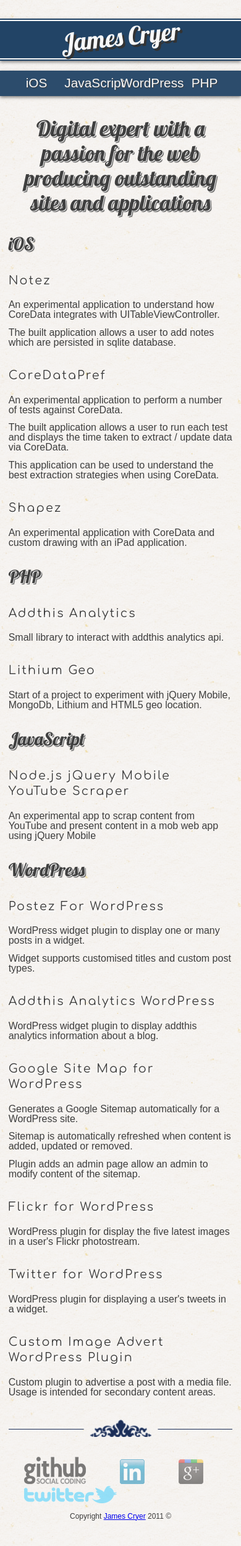
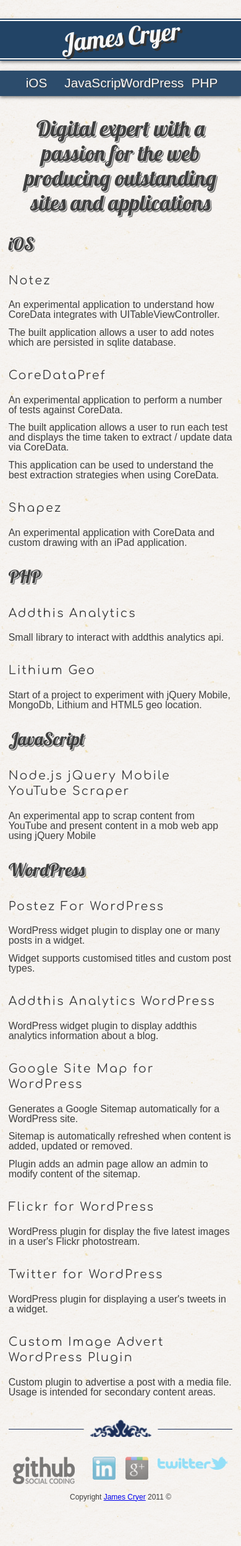
Before and after one commit to jrcryer/jrcryer.github.com, a Jekyll site: the page built from index.html, in a window 390 px wide. Shown: the whole page at 62% size. Built offline with Jekyll 4.4.1, drawn with Linux system fonts in a browser that asks for light colours; nearby versions of some CDN libraries; some web fonts are replaced.

Commit message:
Correcting footer

```diff
--- a/stylesheets/application.css
+++ b/stylesheets/application.css
@@ -139,8 +139,8 @@
     max-width: 700px;
 }
 footer ul li {
-    display:inline;
-    padding: 0 7%;
+    display: block;
+    float: left;
 }
 footer ul li a {
     opacity: 0.5;
@@ -152,13 +152,116 @@
 footer ul li a:hover {
     opacity: 1;
 }
+footer img {
+    max-width: 100%;
+}
+#github {
+    padding-left: 27.1428571429%;
+    width: 14.2857142857%;
+    padding-right: 1.42857142857%;
+}
+#linkedin {
+    width: 5.71428571429%;
+    padding-right: 2.85714285714%;
+}
+#googleplus {
+    width: 5.71428571429%;
+}
+#twitter {
+    padding-left: 1.42857142857%;
+    width: 21.4285714286%;
+}
 footer .copyright {
+    clear: both;
     display: block;
     margin: 1em 0;
+    padding: 1em 0 0;
     text-align: center;
     font-size: 0.75em;
 }
 .clear {
     clear:both;
 }
+
 /* Media Queries */
+
+@media screen and (max-width: 320px) {
+    nav ul,
+    section#strapline,
+    article,
+    footer {
+        min-width: 320px;
+    }
+    nav ul li {
+        width:50%;
+        margin-bottom: 0.625em;
+    }
+    section#strapline h2 {
+        font-size: 1.6em;
+    }
+    article h2 {
+        font-size: 0.9em;
+    }
+}
+
+@media screen and (max-width: 480px) {
+    nav ul,
+    section#strapline,
+    article,
+    footer {
+        max-width: 480px;
+    }
+
+    section#strapline span {
+        display: inline;
+    }
+
+    #github {
+        width: 31.25%;
+        padding-left: 2.08333333333%;
+        padding-right: 4.16666666667%;
+    }
+    #linkedin {
+        text-align: right;
+        width: 10.4166666667%;
+        padding-left: 0;
+        padding-right: 4.16666666667%;
+    }
+    #googleplus {
+        width: 10.4166666667%;
+        padding-left:0;
+        padding-right: 4.16666666667%;
+    }
+    #twitter {
+        width: 31.25%;
+        padding-left: 0;
+        padding-right: 2.08333333333%;
+    }
+}
+
+@media screen and (max-width: 600px) {
+    nav ul,
+    section#strapline,
+    article,
+    footer {
+        max-width: 600px;
+    }
+}
+
+@media screen and (max-width: 720px) {
+    nav ul,
+    section#strapline,
+    article,
+    footer {
+        max-width: 720px;
+    }
+}
+
+@media screen and (max-width: 960px) {
+    nav ul,
+    section#strapline,
+    article,
+    footer {
+        max-width: 960px;
+    }
+}
```
